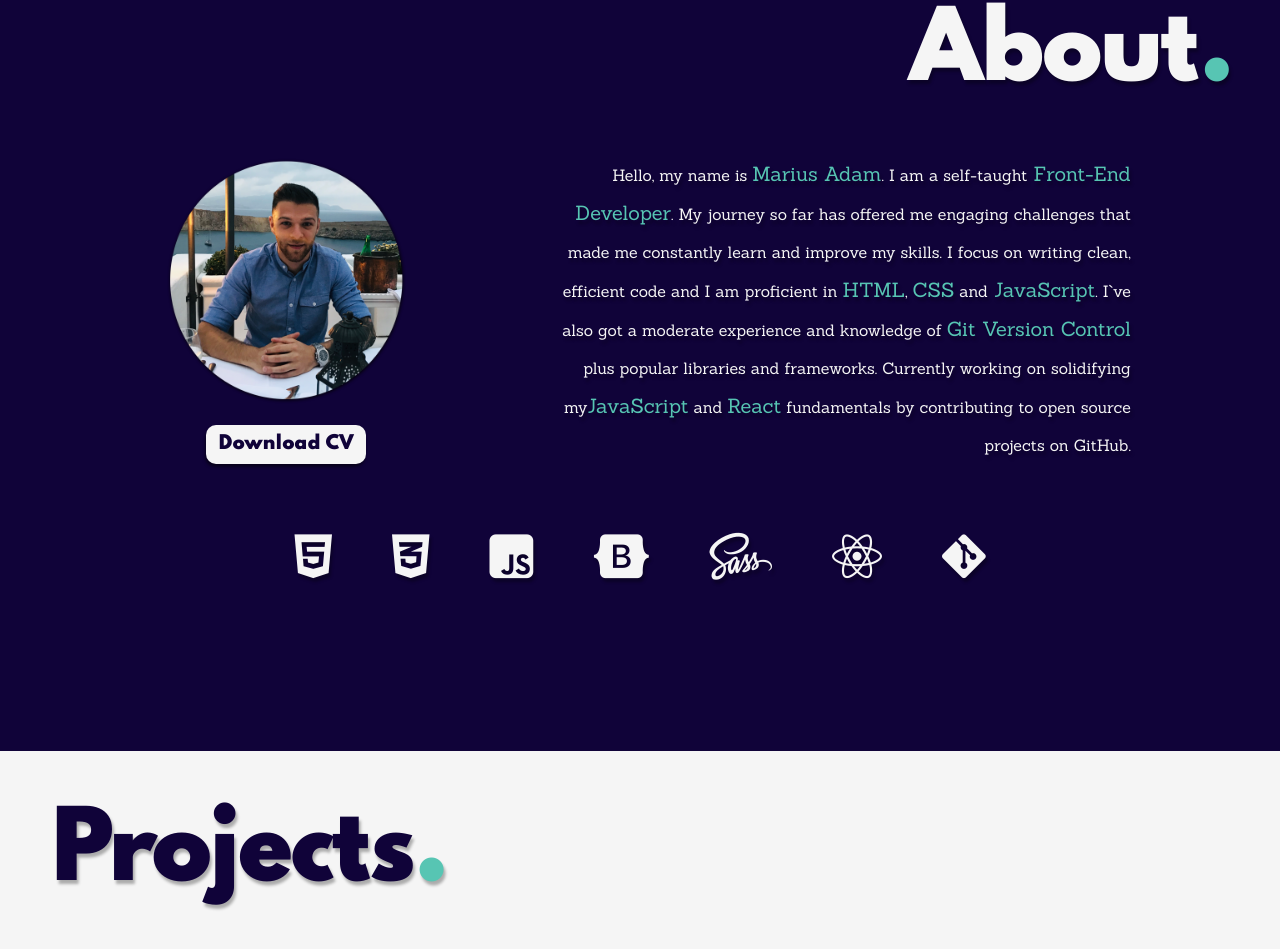
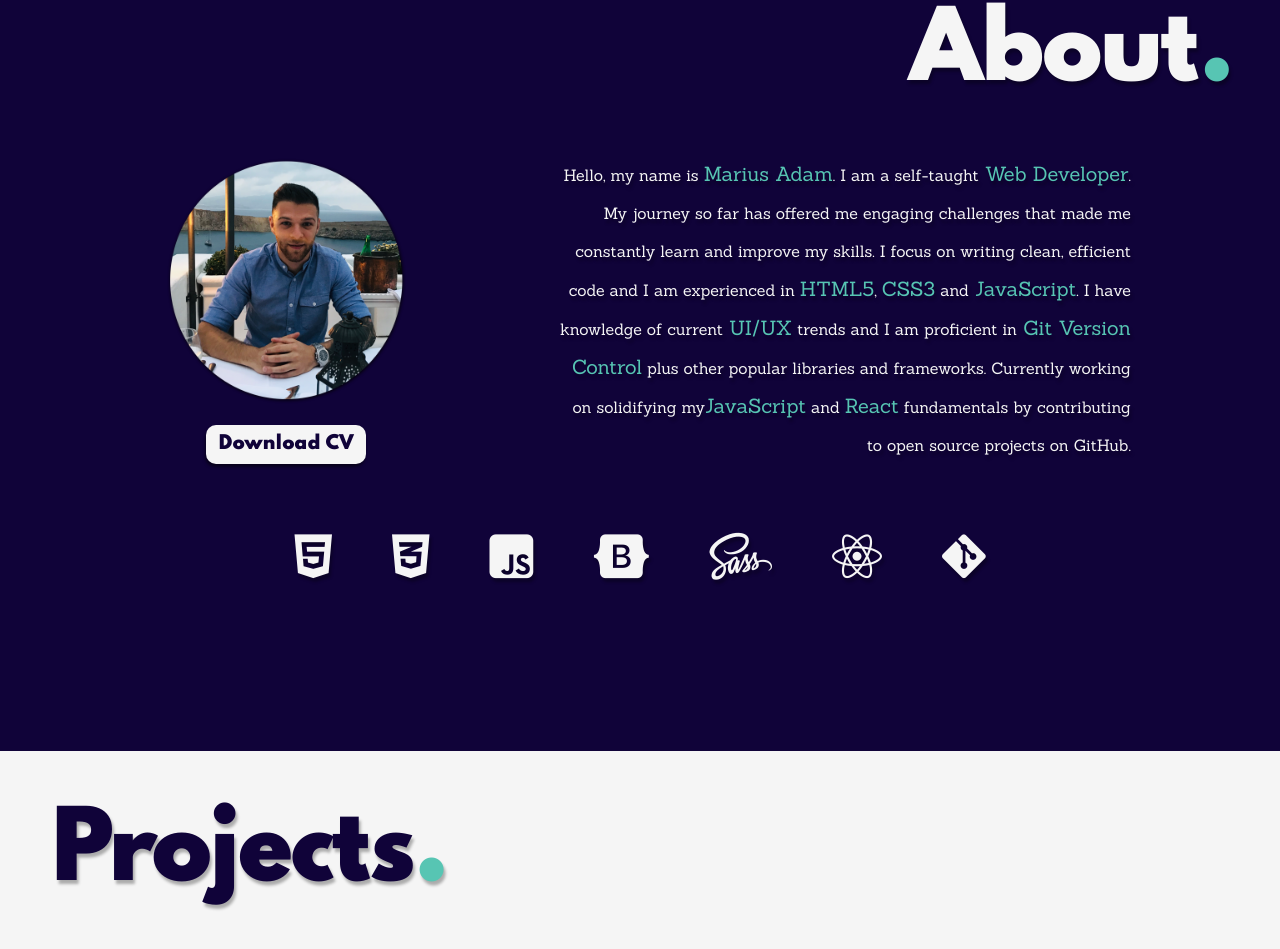
Before and after one commit to Marius-Adam/Portfolio-Website, a React (Create React App) app: page / in a window 1280 px wide. Shown: the part 832-1781 px from the top of the page. Built offline with nearby package versions, Linux system fonts and the light colour scheme.

Commit message:
Refactor from class components

```diff
--- a/src/App.js
+++ b/src/App.js
@@ -11,7 +11,7 @@ import Footer from "./components/Footer/Footer";
 
 import resumeData from "./resumeData";
 
-function App() {
+export default function App() {
   return (
     <div className="App">
       <Navi resumeData={resumeData} />
@@ -23,5 +23,3 @@ function App() {
     </div>
   );
 }
-
-export default App;
--- a/src/components/About/About.js
+++ b/src/components/About/About.js
@@ -1,10 +1,8 @@
-import React, { Component } from "react";
+import React from "react";
 import "./About.scss";
 
-class About extends Component {
-  state = {};
-  render() {
-    let resumeData = this.props.resumeData;
+export default function About(resumeData) {
+  const data = resumeData.resumeData;
 
   return (
     <section className="container-fluid p-5 text-center" id="aboutSection">
@@ -13,14 +11,9 @@ class About extends Component {
       </h3>
       <div className="row">
         <div className="col-md-5 text-center">
-            <img src={resumeData.avatar} width="250" height="250" alt=""></img>
+          <img src={data.avatar} width="250" height="250" alt=""></img>
           <p>
-              {" "}
-              <a
-                href={resumeData.cvLink}
-                target="_blank"
-                rel="noopener noreferrer"
-              >
+            <a href={data.cvLink} target="_blank" rel="noopener noreferrer">
               <button className="btn btn-primary"> Download CV</button>
             </a>
           </p>
@@ -28,13 +21,14 @@ class About extends Component {
         <div className="col-md-6">
           <p>
             Hello, my name is <span>Marius Adam</span>. I am a self-taught
-              <span> Front-End Developer</span>. My journey so far has offered
-              me engaging challenges that made me constantly learn and improve
-              my skills. I focus on writing clean, efficient code and I am
-              proficient in <span>HTML</span>, <span>CSS</span> and
-              <span> JavaScript</span>. I`ve also got a moderate experience and
-              knowledge of <span>Git Version Control</span> plus popular
-              libraries and frameworks. Currently working on solidifying my
+            <span> Web Developer</span>. My journey so far has offered me
+            engaging challenges that made me constantly learn and improve my
+            skills. I focus on writing clean, efficient code and I am
+            experienced in <span>HTML5</span>, <span>CSS3</span> and
+            <span> JavaScript</span>. I have knowledge of current
+            <span> UI/UX</span> trends and I am proficient in
+            <span> Git Version Control</span> plus other popular libraries and
+            frameworks. Currently working on solidifying my
             <span>JavaScript</span> and <span>React</span> fundamentals by
             contributing to open source projects on GitHub.
           </p>
@@ -66,6 +60,3 @@ class About extends Component {
     </section>
   );
 }
-}
-
-export default About;
--- a/src/components/Contact/Contact.js
+++ b/src/components/Contact/Contact.js
@@ -1,9 +1,7 @@
-import React, { Component } from "react";
+import React from "react";
 import "./Contact.scss";
 
-class Contact extends Component {
-  state = {};
-  render() {
+export default function Contact() {
   return (
     <>
       <section className="container-fluid text-center" id="contactSection">
@@ -57,6 +55,3 @@ class Contact extends Component {
     </>
   );
 }
-}
-
-export default Contact;
--- a/src/components/Footer/Footer.js
+++ b/src/components/Footer/Footer.js
@@ -1,11 +1,9 @@
-import React, { Component } from "react";
+import React from "react";
 import { Link } from "react-scroll";
 import "./Footer.scss";
 
-class Footer extends Component {
-  state = {};
-  render() {
-    let resumeData = this.props.resumeData;
+export default function Footer(resumeData) {
+  const data = resumeData.resumeData;
 
   return (
     <section>
@@ -38,7 +36,7 @@ class Footer extends Component {
         </div>
         <div className="container-fluid text-center">
           <ul className="social p-0">
-              {resumeData.socialLinks.map((social) => {
+            {data.socialLinks.map((social) => {
               return (
                 <li key={social.name}>
                   <a
@@ -58,6 +56,3 @@ class Footer extends Component {
     </section>
   );
 }
-}
-
-export default Footer;
--- a/src/components/Header/Header.js
+++ b/src/components/Header/Header.js
@@ -1,32 +1,26 @@
-import React, { Component } from "react";
+import React from "react";
 import { Link } from "react-scroll";
 import "./Header.scss";
 
-class Header extends Component {
-  state = {};
-  render() {
-    let resumeData = this.props.resumeData;
+export default function Header(resumeData) {
+  const data = resumeData.resumeData;
 
   return (
     <section className="container-fluid" id="headerSection">
       <div className="jumbotron h-auto">
         <br />
         <h1>I'm</h1>
-          <h1>{resumeData.name}</h1>
+        <h1>{data.name}</h1>
         <h1>
-            {resumeData.surname}
+          {data.surname}
           <span>.</span>
         </h1>
-          <p>{resumeData.jobTitle}</p>
+        <p>{data.jobTitle}</p>
         <ul className="social p-0">
-            {resumeData.socialLinks.map((social) => {
+          {data.socialLinks.map((social) => {
             return (
               <li key={social.name}>
-                  <a
-                    href={social.link}
-                    target="_blank"
-                    rel="noopener noreferrer"
-                  >
+                <a href={social.link} target="_blank" rel="noopener noreferrer">
                   <i className={social.icon}></i>
                 </a>
               </li>
@@ -52,6 +46,3 @@ class Header extends Component {
     </section>
   );
 }
-}
-
-export default Header;
--- a/src/components/Navi/Navi.js
+++ b/src/components/Navi/Navi.js
@@ -1,18 +1,18 @@
-import React, { Component } from "react";
+import React from "react";
 import { Link, animateScroll as scroll } from "react-scroll";
 import "./Navi.scss";
 
-class Navi extends Component {
-  scrollToTop = () => {
-    scroll.scrollToTop();
-  };
-  render() {
-    let resumeData = this.props.resumeData;
+export default function Navi(resumeData) {
+  const data = resumeData.resumeData;
 
   return (
     <nav className="navbar navbar-expand-lg fixed-top ">
-        <a className="navbar-brand" href="#home" onClick={this.scrollToTop}>
-          <img src={resumeData.logo} width={60} height={30} alt="Logo" />
+      <a
+        className="navbar-brand"
+        href="#home"
+        onClick={() => scroll.scrollToTop()}
+      >
+        <img src={data.logo} width={60} height={30} alt="Logo" />
       </a>
       <button
         className="navbar-toggler border-0"
@@ -80,6 +80,3 @@ class Navi extends Component {
     </nav>
   );
 }
-}
-
-export default Navi;
--- a/src/components/Projects/Projects.js
+++ b/src/components/Projects/Projects.js
@@ -1,10 +1,8 @@
-import React, { Component } from "react";
+import React from "react";
 import "./Projects.scss";
 
-class Projects extends Component {
-  state = {};
-  render() {
-    let resumeData = this.props.resumeData;
+export default function Projects(resumeData) {
+  const data = resumeData.resumeData;
   return (
     <>
       <section className="container-fluid " id="projectSection">
@@ -12,7 +10,7 @@ class Projects extends Component {
           Projects<span>.</span>
         </h3>
         <div className="row">
-            {resumeData.projects.map((data, index) => {
+          {data.projects.map((data, index) => {
             return (
               <div key={index} className="col-md-4">
                 <div className="project-item">
@@ -33,9 +31,7 @@ class Projects extends Component {
                     />
                   </a>
                   <div className="project-caption">
-                      <div className="project-heading">
-                        {data.captionHeading}
-                      </div>
+                    <div className="project-heading">{data.captionHeading}</div>
                     <div className="project-subheading text-muted">
                       {data.captionSub}
                     </div>
@@ -49,7 +45,7 @@ class Projects extends Component {
       <div>
         {/* Portfolio Modals */}
 
-          {resumeData.projectModals.map((data, index) => {
+        {data.projectModals.map((data, index) => {
           return (
             <div
               key={index}
@@ -114,6 +110,3 @@ class Projects extends Component {
     </>
   );
 }
-}
-
-export default Projects;
--- a/src/resumeData.js
+++ b/src/resumeData.js
@@ -72,7 +72,7 @@ let resumeData = {
       modalId: "projectModal1",
       projectTitle: "JS Shopping Cart",
       projectDetails:
-        "Vanilla JS shopping cart with implemented Local storage. Data is fed from Contentful where more products can be easily added without the need of re-deploy.",
+        "Vanilla JS shopping cart with implemented Local storage. Data is fed from Contentful where more products can be easily added re-deploy.",
       projectImg: "/images/projects/Project1.png",
       code: "https://github.com/Marius-Adam/leica-shopping-cart",
       liveDemo: "https://marius-adam.github.io/leica-shopping-cart/",
```
Lines whose indentation alone changed are shown as unchanged.
